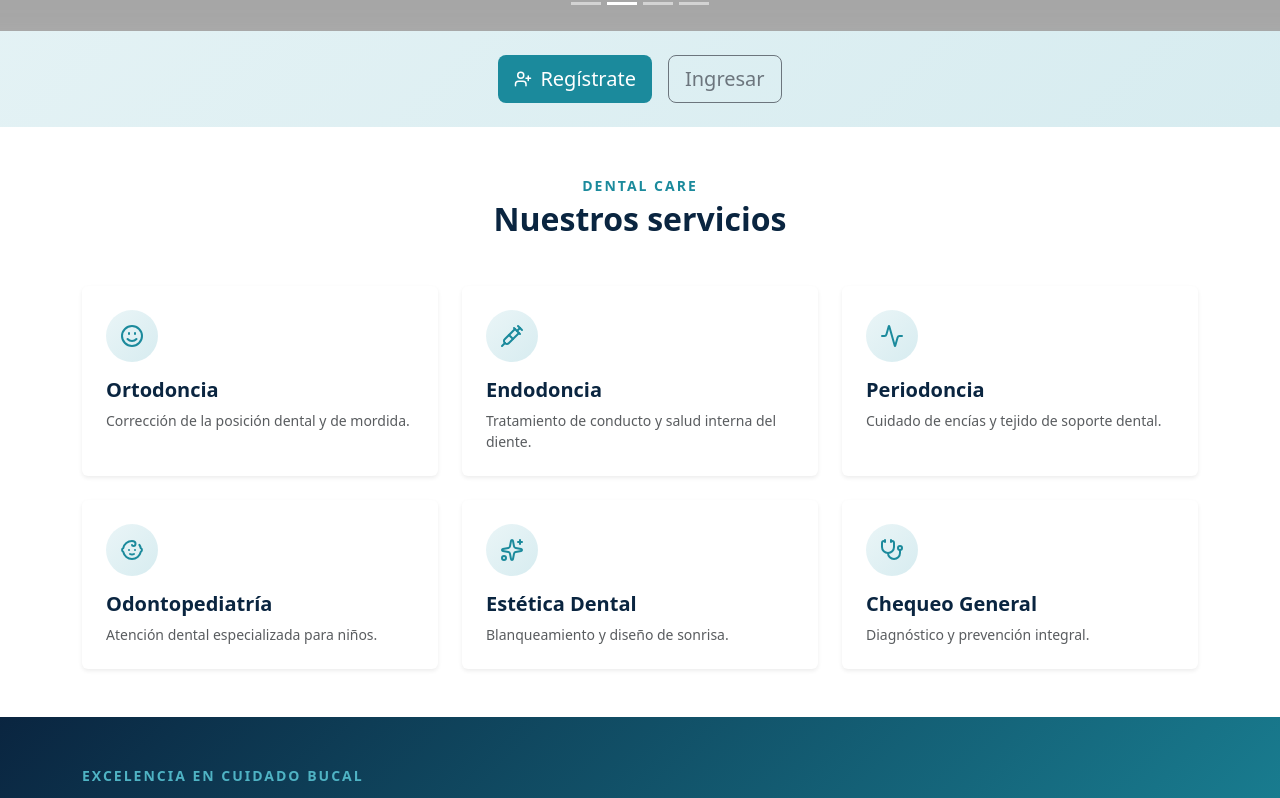
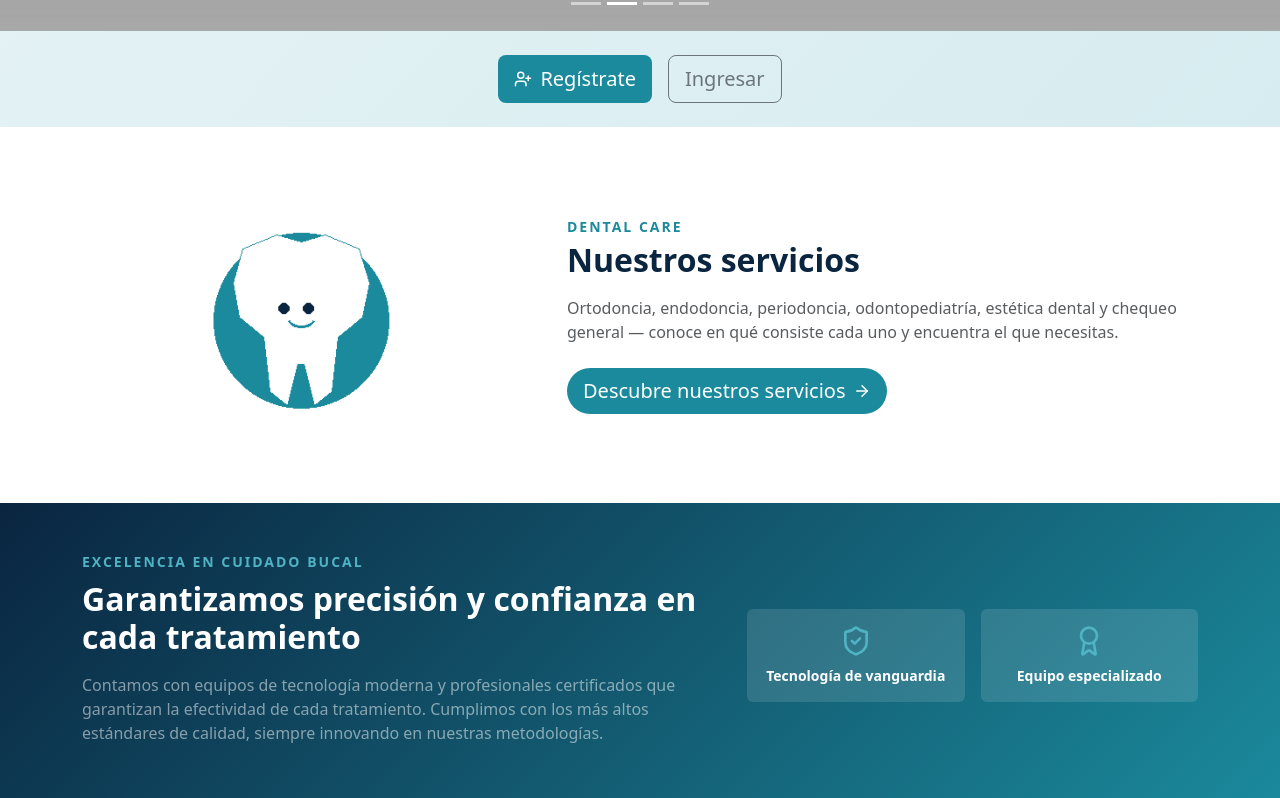
Before and after one commit to robertorocha828/dental-care, a React (Vite) app: page / in a window 1280 px wide. Shown: the part 820-1618 px from the top of the page. Built offline with nearby package versions, Linux system fonts and the light colour scheme.

Commit message:
fix: home page

```diff
--- a/src/components/public/PublicHeader.tsx
+++ b/src/components/public/PublicHeader.tsx
@@ -11,7 +11,6 @@ export default function PublicHeader() {
 
   return (
     <>
-      {/* Barra superior de contacto */}
       <div className="text-white py-1 small d-none d-md-block" style={{ backgroundColor: NAVY }}>
         <Container className="d-flex justify-content-end gap-3">
           <span className="d-flex align-items-center gap-1">
@@ -36,7 +35,7 @@ export default function PublicHeader() {
           <Navbar.Collapse id="main-nav">
             <Nav className="ms-auto gap-1 align-items-center">
               <Nav.Link as={NavLink} to="/" end>Inicio</Nav.Link>
-              <Nav.Link as={NavLink} to="/especialidades">Especialidades</Nav.Link>
+              <Nav.Link as={NavLink} to="/servicios">Nuestros servicios</Nav.Link>
               {isAuthenticated ? (
                 <Nav.Link as={NavLink} to="/dashboard">
                   <Button variant="outline-light" size="sm">Dashboard</Button>
--- a/src/pages/public/HomePage.tsx
+++ b/src/pages/public/HomePage.tsx
@@ -1,9 +1,6 @@
 import { useNavigate } from 'react-router-dom'
-import { Container, Row, Col, Button, Card, Carousel } from 'react-bootstrap'
-import {
-  Smile, UserPlus, LogIn, ShieldCheck, Sparkles, Award,
-  Stethoscope, Syringe, Activity, Baby,
-} from 'lucide-react'
+import { Container, Row, Col, Button, Carousel } from 'react-bootstrap'
+import { UserPlus, LogIn, ShieldCheck, Award, ArrowRight } from 'lucide-react'
 
 // Paleta única azul-turquesa desvanecida, reutilizada en toda la página
 const NAVY = '#0a2540'
@@ -14,22 +11,11 @@ const DEGRADADO_CLARO = 'linear-gradient(135deg, #eaf5f7 0%, #d7ecf0 100%)'
 
 const API_URL = import.meta.env.VITE_API_BASE_URL
 
-// Las imágenes ya traen su propio texto de marca, así que el carrusel
-// solo las muestra a pantalla completa, sin superponer texto encima.
 const SLIDES = [
   `${API_URL}/uploads/home/Bienvenida.png`,
   `${API_URL}/uploads/home/Cita.png`,
   `${API_URL}/uploads/home/Equipo.png`,
   `${API_URL}/uploads/home/Tecnologia.png`,
-]
-
-const SERVICIOS = [
-  { icon: Smile, titulo: 'Ortodoncia', descripcion: 'Corrección de la posición dental y de mordida.' },
-  { icon: Syringe, titulo: 'Endodoncia', descripcion: 'Tratamiento de conducto y salud interna del diente.' },
-  { icon: Activity, titulo: 'Periodoncia', descripcion: 'Cuidado de encías y tejido de soporte dental.' },
-  { icon: Baby, titulo: 'Odontopediatría', descripcion: 'Atención dental especializada para niños.' },
-  { icon: Sparkles, titulo: 'Estética Dental', descripcion: 'Blanqueamiento y diseño de sonrisa.' },
-  { icon: Stethoscope, titulo: 'Chequeo General', descripcion: 'Diagnóstico y prevención integral.' },
 ]
 
 const PASOS = [
@@ -43,13 +29,13 @@ export default function HomePage() {
 
   return (
     <>
-      {/* Carrusel — fondo difuminado con la misma imagen + imagen nítida centrada encima */}
+
       <div style={{ background: DEGRADADO_CLARO }}>
         <Carousel fade interval={5000}>
           {SLIDES.map((src) => (
             <Carousel.Item key={src}>
               <div style={{ height: 'clamp(340px, 62vw, 760px)', position: 'relative', overflow: 'hidden' }}>
-                {/* Capa de fondo: la misma imagen, ampliada y difuminada, rellena todo el espacio */}
+
                 <img
                   src={src}
                   alt=""
@@ -64,8 +50,7 @@ export default function HomePage() {
                     transform: 'scale(1.15)',
                   }}
                 />
-                {/* Capa nítida: la imagen completa (sin recortar), con los bordes disueltos
-                    en transparencia para que se funda con el fondo difuminado de atrás */}
+
                 <div
                   style={{
                     position: 'relative',
@@ -102,38 +87,48 @@ export default function HomePage() {
         </Container>
       </div>
 
-      {/* Servicios */}
+      <style>{`
+        @keyframes pulso-boton {
+          0%   { box-shadow: 0 0 0 0 rgba(27, 138, 156, 0.45); }
+          70%  { box-shadow: 0 0 0 14px rgba(27, 138, 156, 0); }
+          100% { box-shadow: 0 0 0 0 rgba(27, 138, 156, 0); }
+        }
+        .boton-servicios {
+          animation: pulso-boton 2.2s infinite;
+        }
+      `}</style>
       <Container className="py-5">
-        <div className="text-center mb-5">
-          <p className="fw-semibold text-uppercase small mb-1" style={{ color: TEAL, letterSpacing: 2 }}>
-            Dental Care
-          </p>
-          <h2 className="fw-bold" style={{ color: NAVY }}>Nuestros servicios</h2>
-        </div>
-        <Row className="g-4">
-          {SERVICIOS.map((s) => {
-            const Icon = s.icon
-            return (
-              <Col key={s.titulo} xs={12} sm={6} lg={4}>
-                <Card className="h-100 border-0 shadow-sm">
-                  <Card.Body className="p-4">
-                    <div
-                      className="d-inline-flex align-items-center justify-content-center rounded-circle mb-3"
-                      style={{ width: 52, height: 52, background: DEGRADADO_CLARO }}
-                    >
-                      <Icon size={24} style={{ color: TEAL }} />
-                    </div>
-                    <Card.Title className="fw-bold" style={{ color: NAVY }}>{s.titulo}</Card.Title>
-                    <Card.Text className="text-muted small">{s.descripcion}</Card.Text>
-                  </Card.Body>
-                </Card>
-              </Col>
-            )
-          })}
+        <Row className="align-items-center g-5">
+          <Col xs={12} md={5} className="text-center">
+            <img
+              src="/tooth.gif"
+              alt="Diente animado Dental Care"
+              style={{ maxWidth: 280, width: '100%' }}
+            />
+          </Col>
+          <Col xs={12} md={7}>
+            <p className="fw-semibold text-uppercase small mb-1" style={{ color: TEAL, letterSpacing: 2 }}>
+              Dental Care
+            </p>
+            <h2 className="fw-bold mb-3" style={{ color: NAVY }}>Nuestros servicios</h2>
+            <p className="text-muted mb-4">
+              Ortodoncia, endodoncia, periodoncia, odontopediatría, estética dental y chequeo general —
+              conoce en qué consiste cada uno y encuentra el que necesitas.
+            </p>
+            <Button
+              size="lg"
+              className="boton-servicios rounded-pill"
+              style={{ backgroundColor: TEAL, border: 'none' }}
+              onClick={() => navigate('/servicios')}
+            >
+              Descubre nuestros servicios
+              <ArrowRight size={18} className="ms-2" style={{ marginTop: -3 }} />
+            </Button>
+          </Col>
         </Row>
       </Container>
 
-      {/* Por qué elegirnos */}
+
       <div className="py-5" style={{ background: DEGRADADO_OSCURO }}>
         <Container>
           <Row className="align-items-center g-4">
@@ -168,7 +163,6 @@ export default function HomePage() {
         </Container>
       </div>
 
-      {/* Cómo funciona */}
       <Container className="py-5">
         <h2 className="text-center fw-bold mb-5" style={{ color: NAVY }}>¿Cómo funciona?</h2>
         <Row className="g-4 justify-content-center">
@@ -189,7 +183,6 @@ export default function HomePage() {
         </Row>
       </Container>
 
-      {/* CTA final */}
       <div className="py-5" style={{ background: DEGRADADO_OSCURO }}>
         <Container className="text-center">
           <h3 className="fw-bold text-white mb-3">¿Listo para cuidar tu sonrisa?</h3>
--- a/src/router/publicRoutes.tsx
+++ b/src/router/publicRoutes.tsx
@@ -4,6 +4,8 @@ import LoginPage from '@/pages/public/LoginPage'
 import RegisterPage from '@/pages/public/RegisterPage'
 import GoogleCallbackPage from '@/pages/public/GoogleCallbackPage'
 import EspecialidadesPage from '@/pages/public/EspecialidadesPage'
+import ServiciosPage from '@/pages/public/ServiciosPage'
+import ServicioDetallePage from '@/pages/public/ServicioDetallePage'
 
 export const publicRoutes = [
   <Route key="home"            path="/"                       element={<HomePage />} />,
@@ -11,4 +13,6 @@ export const publicRoutes = [
   <Route key="register"        path="/register"               element={<RegisterPage />} />,
   <Route key="google-callback" path="/auth/google/callback"   element={<GoogleCallbackPage />} />,
   <Route key="especialidades"  path="/especialidades"         element={<EspecialidadesPage />} />,
+  <Route key="servicios"       path="/servicios"              element={<ServiciosPage />} />,
+  <Route key="servicio-detalle" path="/servicios/:slug"       element={<ServicioDetallePage />} />,
 ]
```
